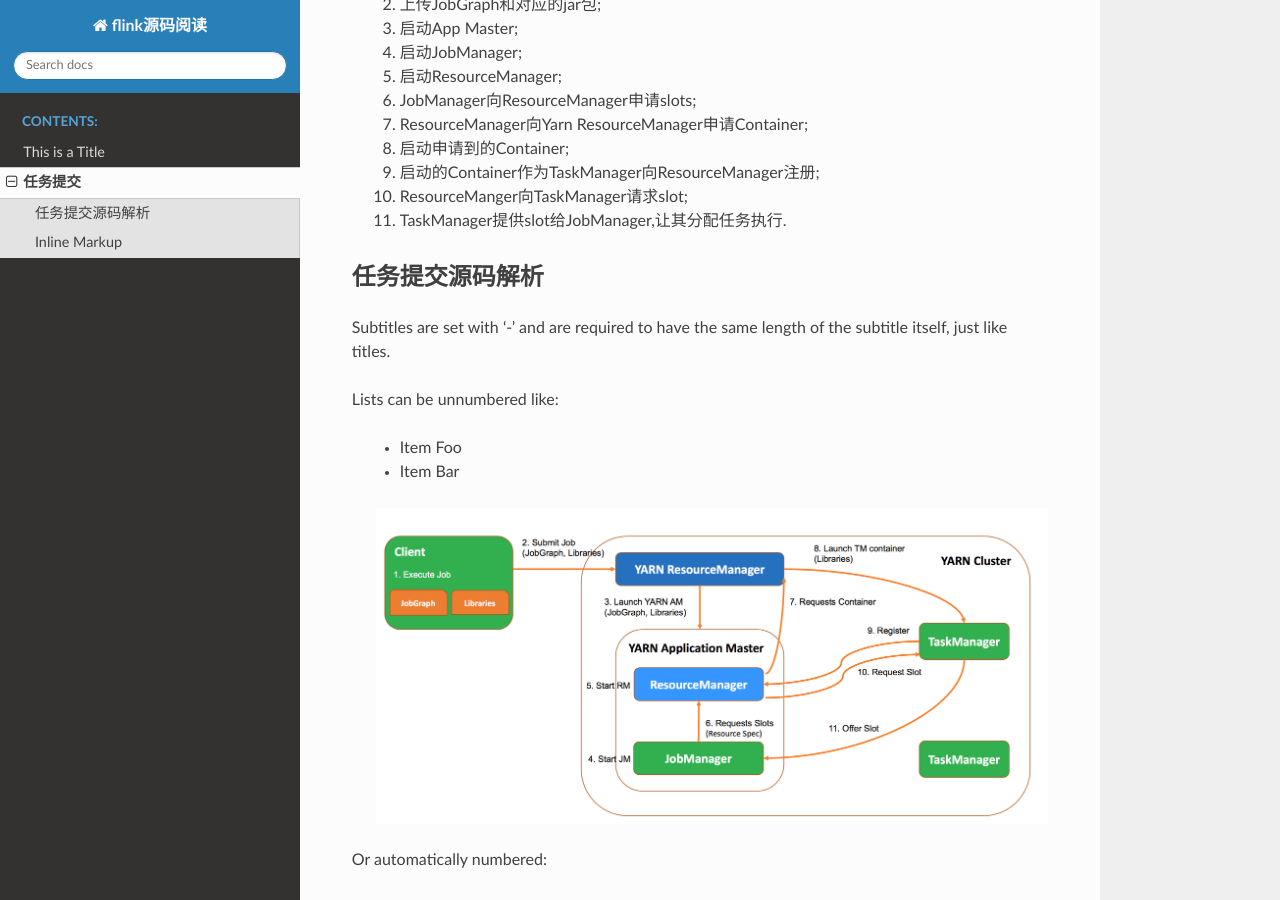
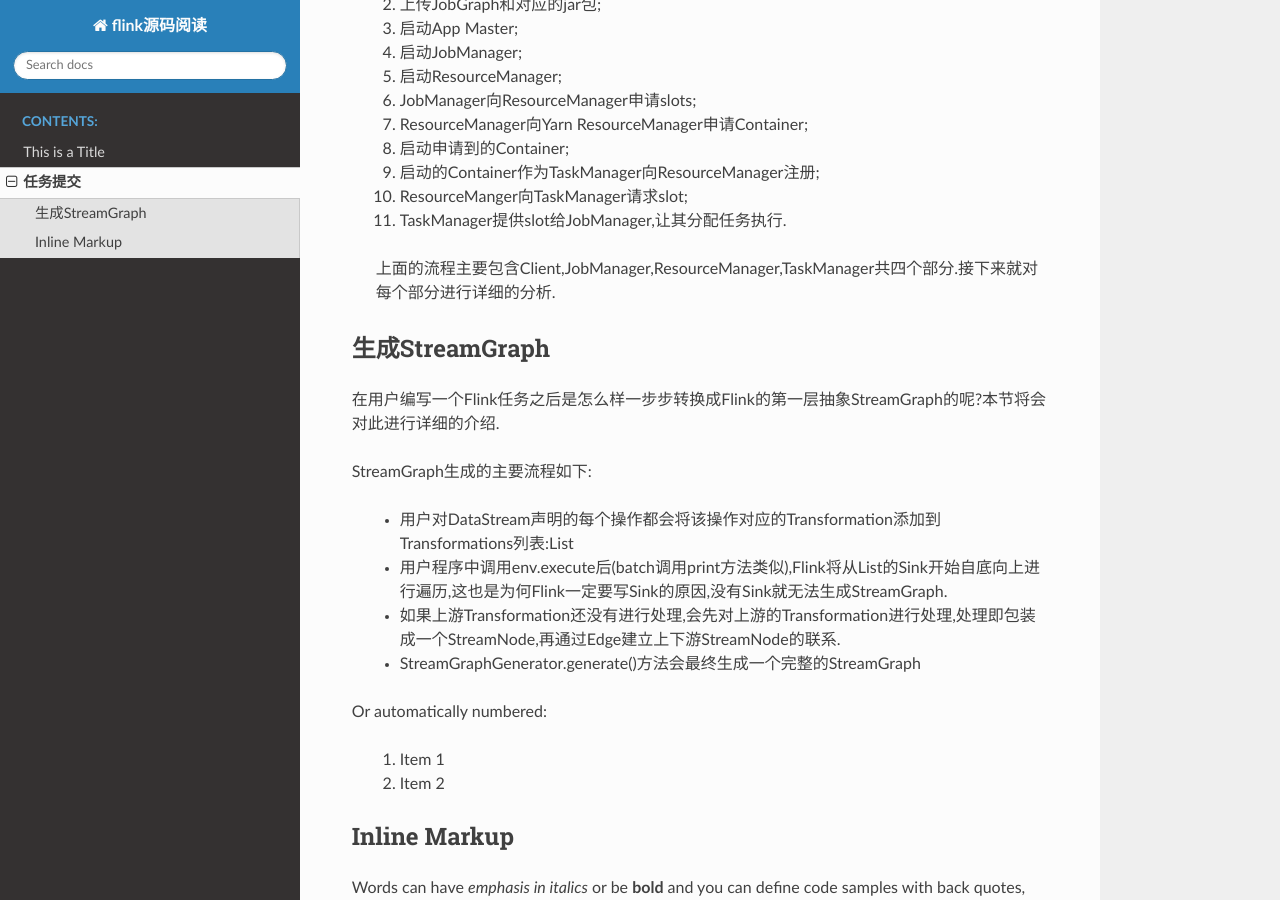
Before and after one commit to zlzhang0122/flink-source-zh, a Sphinx documentation site: the page built from docs/jobSubmit.rst, in a window 1280 px wide and 900 px high, scrolled down 562 px. Built offline with Sphinx 7.4.7 and the Read the Docs theme 2.0.0, drawn with Linux system fonts in a browser that asks for light colours.

Commit message:
jobsubmit

```diff
--- a/docs/jobSubmit.rst
+++ b/docs/jobSubmit.rst
@@ -17,17 +17,19 @@
  #. ResourceManger向TaskManager请求slot;
  #. TaskManager提供slot给JobManager,让其分配任务执行.
 
-任务提交源码解析
+ 上面的流程主要包含Client,JobManager,ResourceManager,TaskManager共四个部分.接下来就对每个部分进行详细的分析.
+
+生成StreamGraph
 ----------------
-Subtitles are set with '-' and are required to have the same length
-of the subtitle itself, just like titles.
+在用户编写一个Flink任务之后是怎么样一步步转换成Flink的第一层抽象StreamGraph的呢?本节将会对此进行详细的介绍.
 
-Lists can be unnumbered like:
+StreamGraph生成的主要流程如下:
 
- * Item Foo
- * Item Bar
+ * 用户对DataStream声明的每个操作都会将该操作对应的Transformation添加到Transformations列表:List
+ * 用户程序中调用env.execute后(batch调用print方法类似),Flink将从List的Sink开始自底向上进行遍历,这也是为何Flink一定要写Sink的原因,没有Sink就无法生成StreamGraph.
+ * 如果上游Transformation还没有进行处理,会先对上游的Transformation进行处理,处理即包装成一个StreamNode,再通过Edge建立上下游StreamNode的联系.
+ * StreamGraphGenerator.generate()方法会最终生成一个完整的StreamGraph
 
- .. image:: image/flink-submit-to-yarn.png
 
 Or automatically numbered:
 
```
